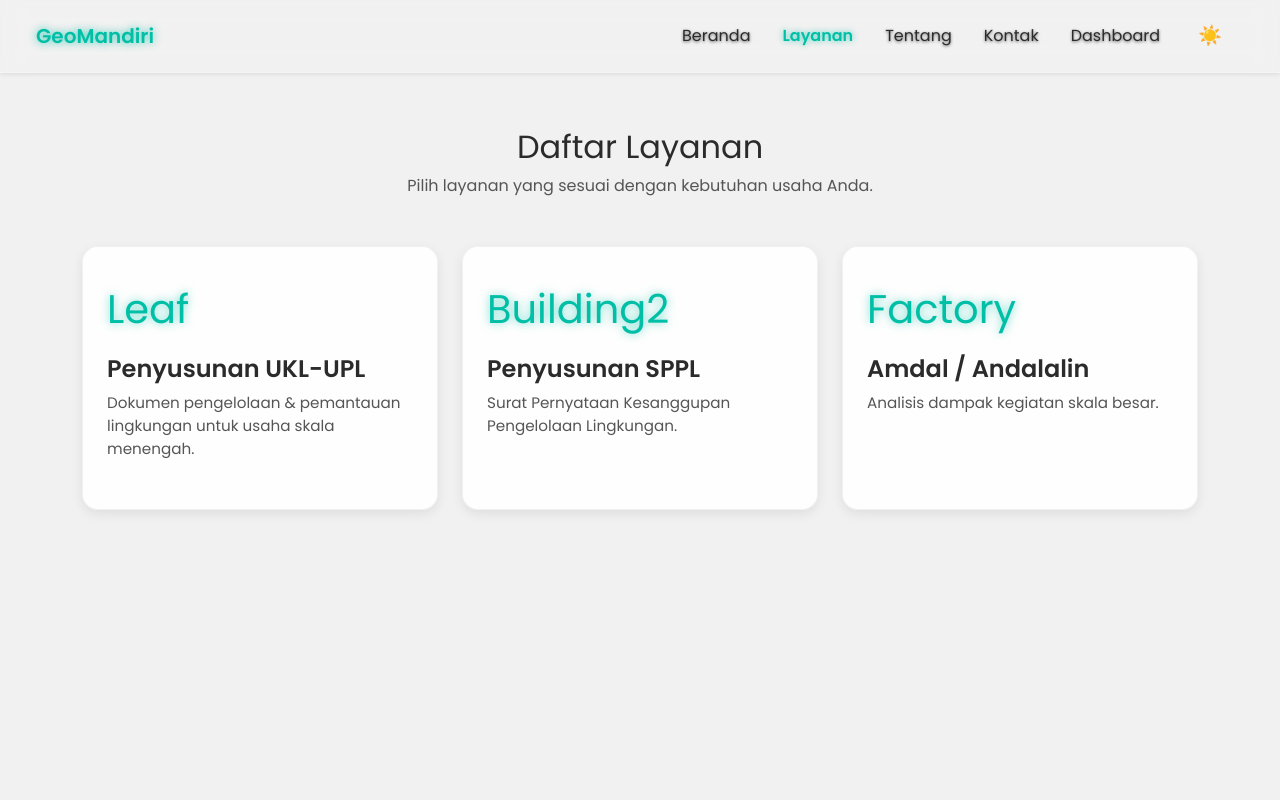
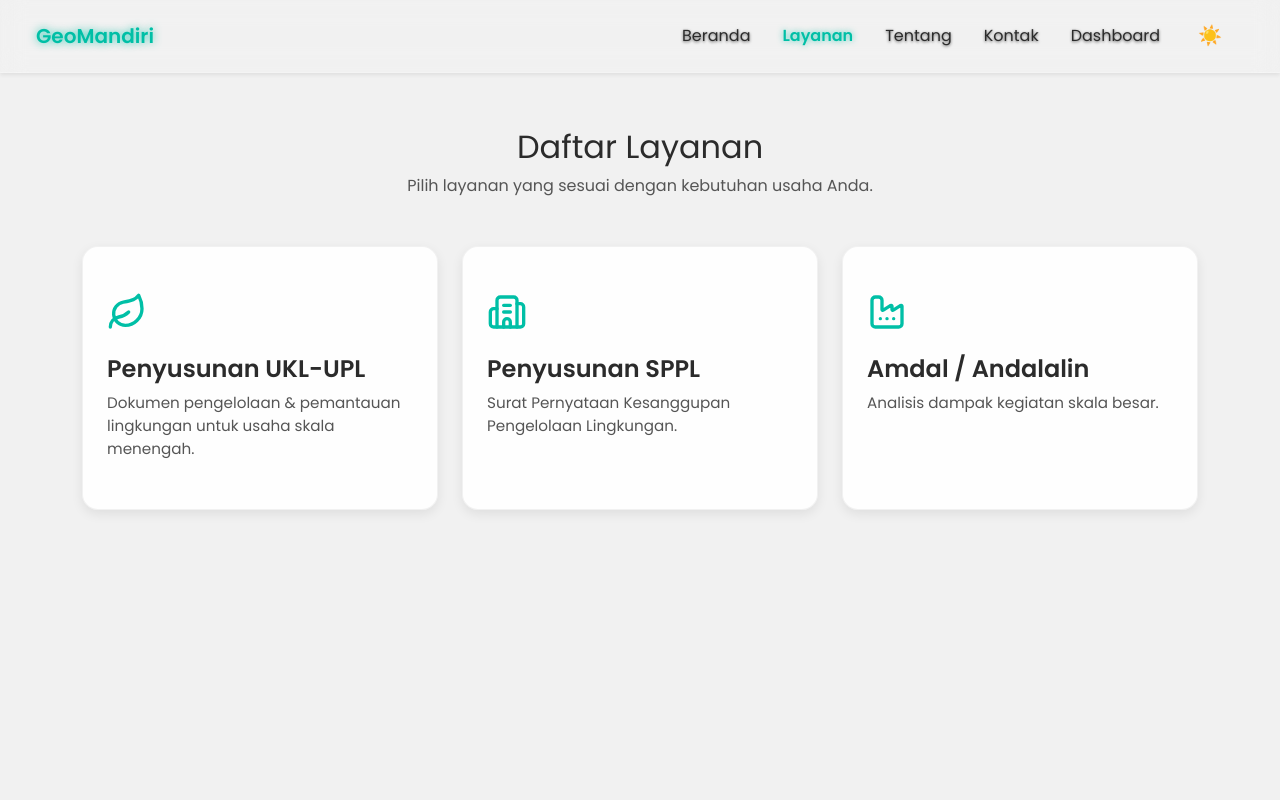
Before and after one commit to rizkilabs/gmk_jasa_perizinan_lingkungan, a React (Vite) app: page /layanan in a window 1280 px wide. Shown: the top 800 px of the page. Built offline with nearby package versions, Linux system fonts and the light colour scheme.

Commit message:
feat: dynamic icon mapping for ServiceCard component

```diff
--- a/src/components/ServiceCard.jsx
+++ b/src/components/ServiceCard.jsx
@@ -2,14 +2,27 @@ import React from "react";
 import { motion } from "framer-motion";
 import { useNavigate } from "react-router-dom";
 
+// Import all icons you need
+import { Leaf, Building2, Factory } from "lucide-react";
+
+// Map string → icon component
+const iconMap = {
+  Leaf,
+  Building2,
+  Factory,
+};
+
 function ServiceCard({ icon, title, desc, slug }) {
   const navigate = useNavigate();
 
-  // fade+scale animation
+  // Fade + scale animation
   const cardAnim = {
     hidden: { opacity: 0, y: 30, scale: 0.95 },
     show: { opacity: 1, y: 0, scale: 1 },
   };
+
+  // Convert string icon to JSX component
+  const IconComp = iconMap[icon];
 
   return (
     <motion.div
@@ -21,7 +34,10 @@ function ServiceCard({ icon, title, desc, slug }) {
       style={{ cursor: "pointer" }}
       onClick={() => navigate(`/layanan/${slug}`)}
     >
-      <div className="service-icon">{icon}</div>
+      <div className="service-icon">
+        {/* Render icon dynamically */}
+        {IconComp && <IconComp size={40} />}
+      </div>
 
       <h4 className="service-title">{title}</h4>
       <p className="service-desc">{desc}</p>
```
